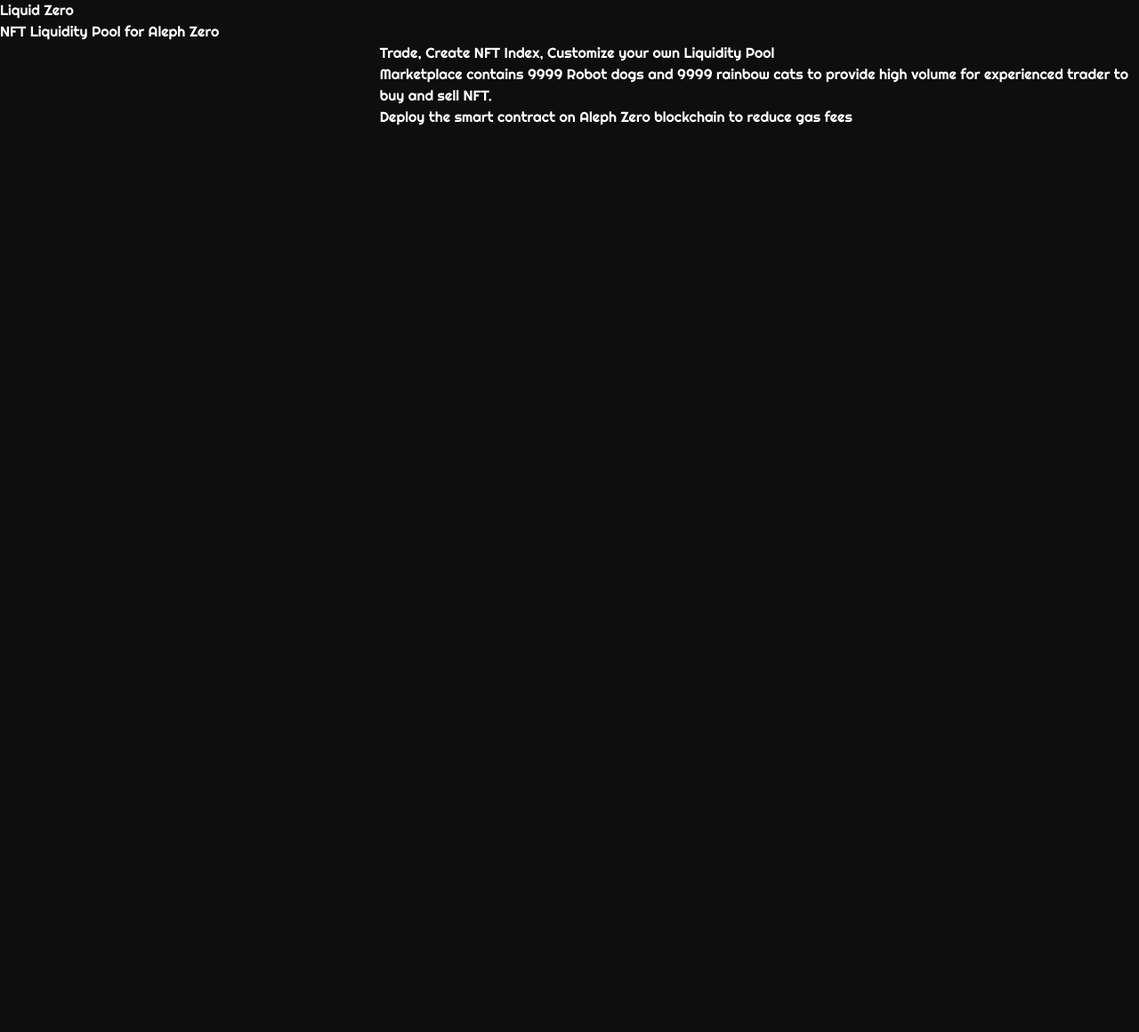
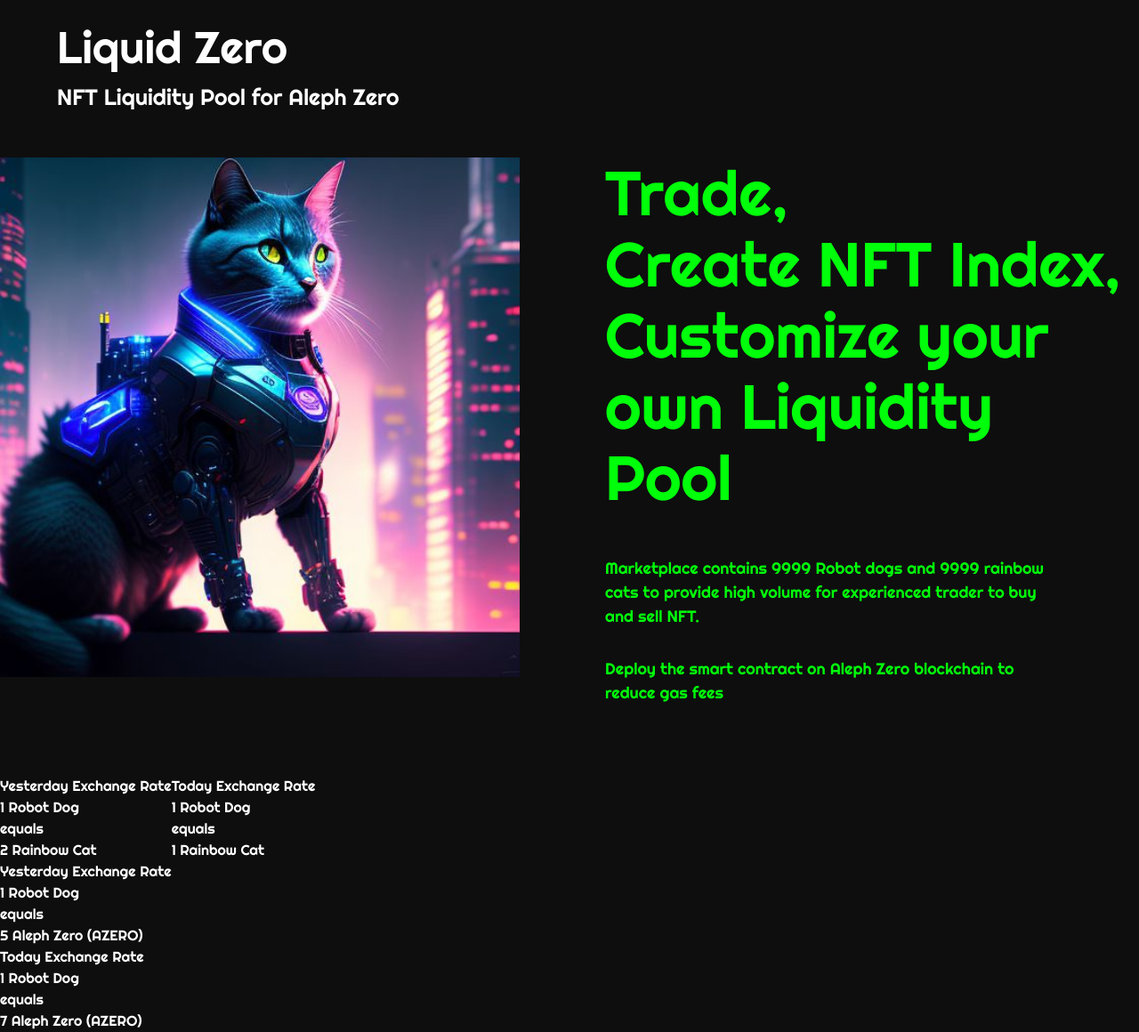
Before and after one commit to amazinghackteam/amazinghackteam.github.io, a plain HTML site: page index.html in a window 1280 px wide. Shown: the whole page at 89% size. Before the commit the page ends 800 px from the top, so only its background shows below. Drawn offline with nearby package versions, Linux system fonts and the light colour scheme; a script that the page names is missing.

Commit message:
feat: add ui

```diff
--- a/index.html
+++ b/index.html
@@ -1,4 +1,3 @@
-
 <!DOCTYPE html>
 <html lang="en">
 
@@ -28,21 +27,77 @@
 				-webkit-font-smoothing: antialiased;
 				-moz-osx-font-smoothing: grayscale;
 			}
+
+			.txtAppTitle {
+				font-size: 50px;
+			}
+
+			.txtAppSubTitle {
+				font-size: 25px;
+			}
+
+			.txtHero {
+				color: #00FF0A;
+				font-size: 70px;
+				line-height: 80px;
+			}
+
+			.txtDetail {
+				color: #00FF0A;
+				font-size: 18px;
+				max-width: 500px;
+			}
+
+			.imgHero {
+				min-width: 100%;
+				max-width: 100%;
+			}
+
 		</style>
 	</head>
 
 	<body>
-  <header>
-    <div>Liquid Zero</h1>
-	<div>NFT Liquidity Pool for Aleph Zero</div>
-  </header>
+		<div class="my-4 mx-16">
+			<div class="txtAppTitle">Liquid Zero</div>
+			<div class="txtAppSubTitle">NFT Liquidity Pool for Aleph Zero</div>
+		</div>
 
-  <div class="flex flex-row">
-	<div class="basis-1/3"></div>
-	<div class="basis-2/3">
-		<div>Trade, Create NFT Index, Customize your own Liquidity Pool</div>
-		<div>Marketplace contains 9999 Robot dogs and 9999 rainbow cats to provide high volume for experienced trader to buy and sell NFT.</div>
-		<div>Deploy the smart contract on Aleph Zero blockchain to reduce gas fees</div>
+		<div class="my-12 mr-4 flex flex-row">
+			<div class="basis-2/4 mr-12"><img class="imgHero" src="img/robot_cat_1.jpeg" alt=""></div>
+			<div class="basis-2/4 ml-12">
+				<div class="txtHero mb-12">Trade,<br /> Create NFT Index,<br /> Customize your own Liquidity Pool</div>
+				<div class="txtDetail my-8">Marketplace contains 9999 Robot dogs and 9999 rainbow cats to provide high volume for experienced trader to buy and sell NFT.</div>
+				<div class="txtDetail my-8">Deploy the smart contract on Aleph Zero blockchain to reduce gas fees</div>
+			</div>
+		</div>
+
+		<div class="mt-12 flex flex-row">
+			<div class="">
+				<div>Yesterday Exchange Rate</div>
+				<div>1 Robot Dog</div>
+				<div>equals</div>
+				<div>2 Rainbow Cat</div>
+			</div>
+			<div>
+				<div>Today Exchange Rate</div>
+				<div>1 Robot Dog</div>
+				<div>equals</div>
+				<div>1 Rainbow Cat</div>
+			</div>
+		</div>
+
+		<div>
+			<div>
+				<div>Yesterday Exchange Rate</div>
+				<div>1 Robot Dog</div>
+				<div>equals</div>
+				<div>5 Aleph Zero (AZERO)</div>
+			</div>
+			<div>
+				<div>Today Exchange Rate</div>
+				<div>1 Robot Dog</div>
+				<div>equals</div>
+				<div>7 Aleph Zero (AZERO)</div>
 			</div>
 		</div>
 
@@ -54,7 +109,7 @@
 			);
 
 			const ContractAddress = "<CONTRACT_ADDRESS>";
-    const ContractABI = "<CONTRACT_ABI eg. [{},{}]>"
+			const ContractABI = "<CONTRACT_ABI eg. [{},{}]>";
 
 			let Contract;
 			let signer;
```
Lines whose indentation alone changed are shown as unchanged.
